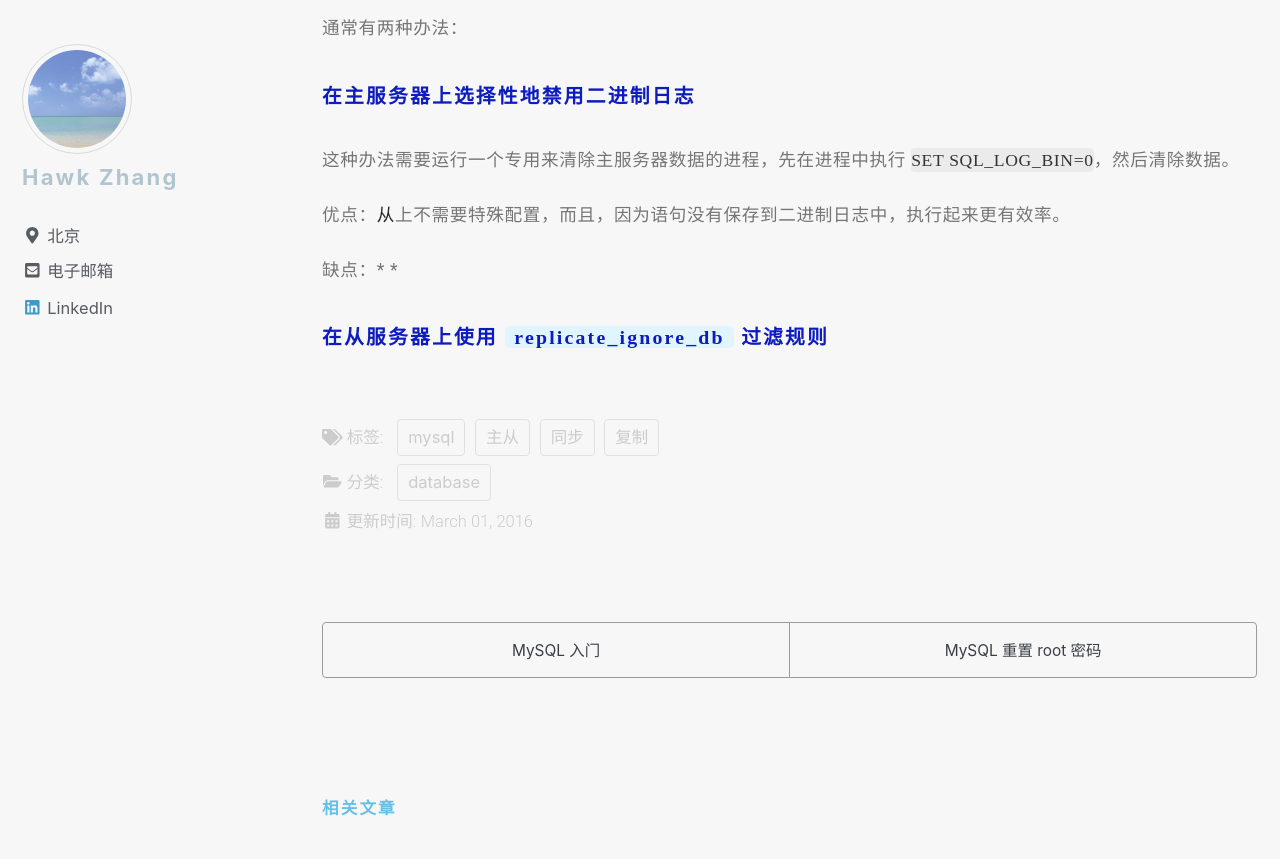
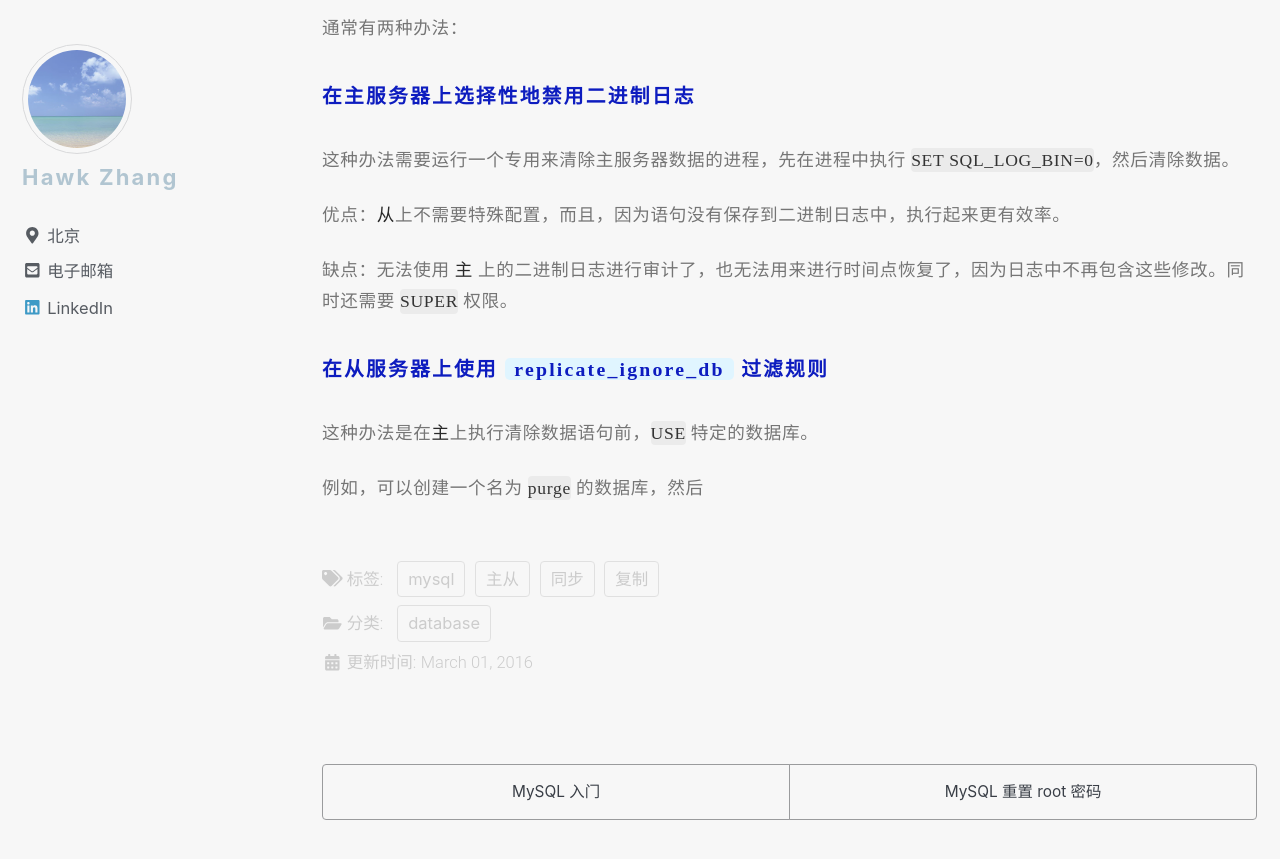
Before and after one commit to narru888/linotes_note, a Jekyll site: the page built from _posts/mysql/2016-03-01-master.slave.md, in a window 1280 px wide and 900 px high, scrolled down 39836 px. Shown: the top 859 px of the window. Built offline with Jekyll 4.4.1, drawn with Linux system fonts in a browser that asks for light colours; nearby versions of some CDN libraries; a script that is not in the unit is left out.

Commit message:
update on 2018-08-14 20:20:01 CST

```diff
--- a/_posts/mysql/2016-03-01-master.slave.md
+++ b/_posts/mysql/2016-03-01-master.slave.md
@@ -1236,7 +1236,10 @@ replicate_wild_do_table = sales.%
 
 优点：*从*上不需要特殊配置，而且，因为语句没有保存到二进制日志中，执行起来更有效率。
 
-缺点：* *
-
+缺点：无法使用 *主* 上的二进制日志进行审计了，也无法用来进行时间点恢复了，因为日志中不再包含这些修改。同时还需要 `SUPER` 权限。
 
 ##### 在从服务器上使用 `replicate_ignore_db` 过滤规则
+
+这种办法是在*主*上执行清除数据语句前，`USE` 特定的数据库。
+
+例如，可以创建一个名为 `purge` 的数据库，然后
```
